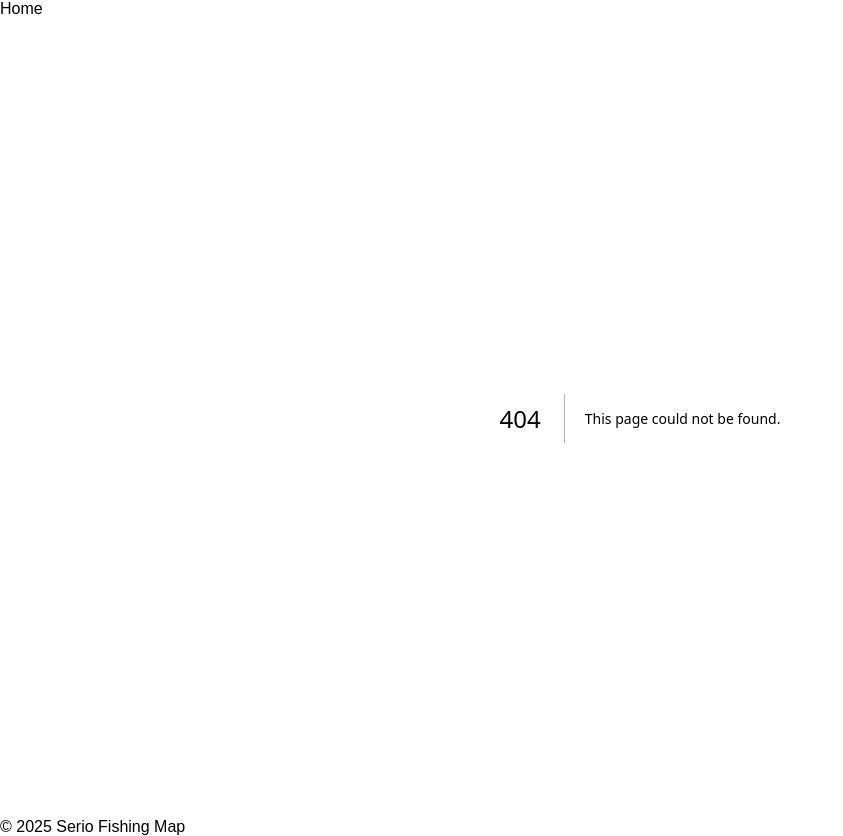
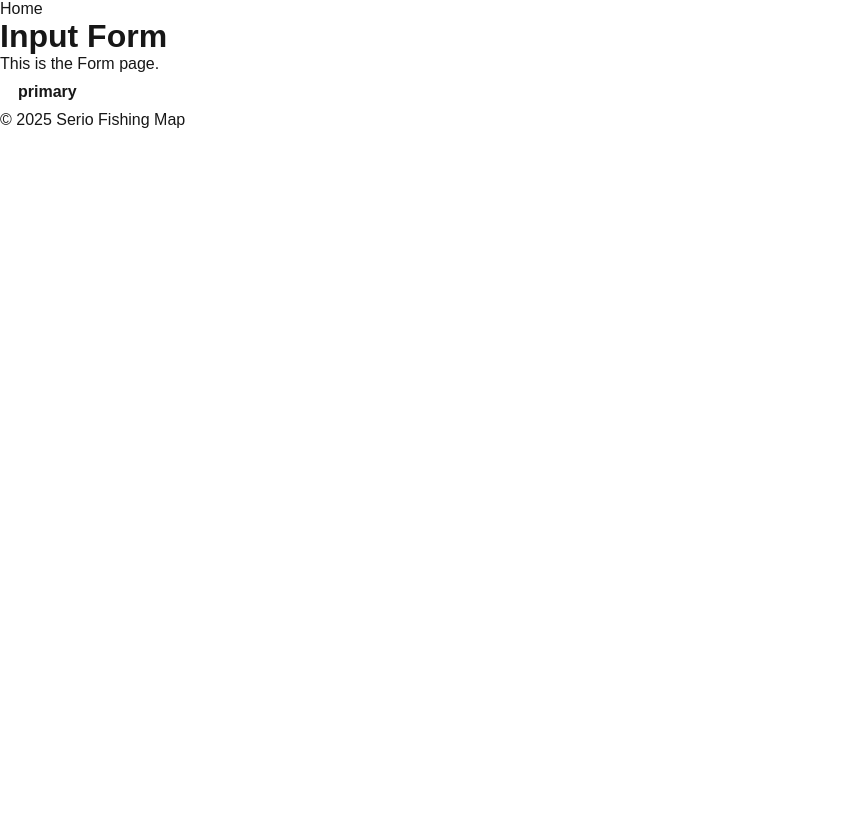
Before and after one commit to knaka2173/SerioFishingMap, a Next.js app in the folder Frontend/serio_fishingmap/: page /input-form in a window 1280 px wide. Before the commit this address had no page. Shown: the whole page, without its empty margins (0-843 px from the left). After the commit the page ends 800 px from the top, so only its background shows below. Built offline with nearby package versions, Linux system fonts and the light colour scheme.

Commit message:
指摘対応

```diff
--- a/Frontend/serio_fishingmap/src/app/imput-form/page.tsx
+++ b/Frontend/serio_fishingmap/src/app/input-form/page.tsx
@@ -3,7 +3,7 @@ import Button from "@/components/elements/button/button";
 export default function FormPage() {
   return (
     <div>
-      <h1>Imput Form </h1>
+      <h1>Input Form </h1>
       <p>This is the Form page.</p>
       <Button visual="primary">primary</Button>
     </div>
```
